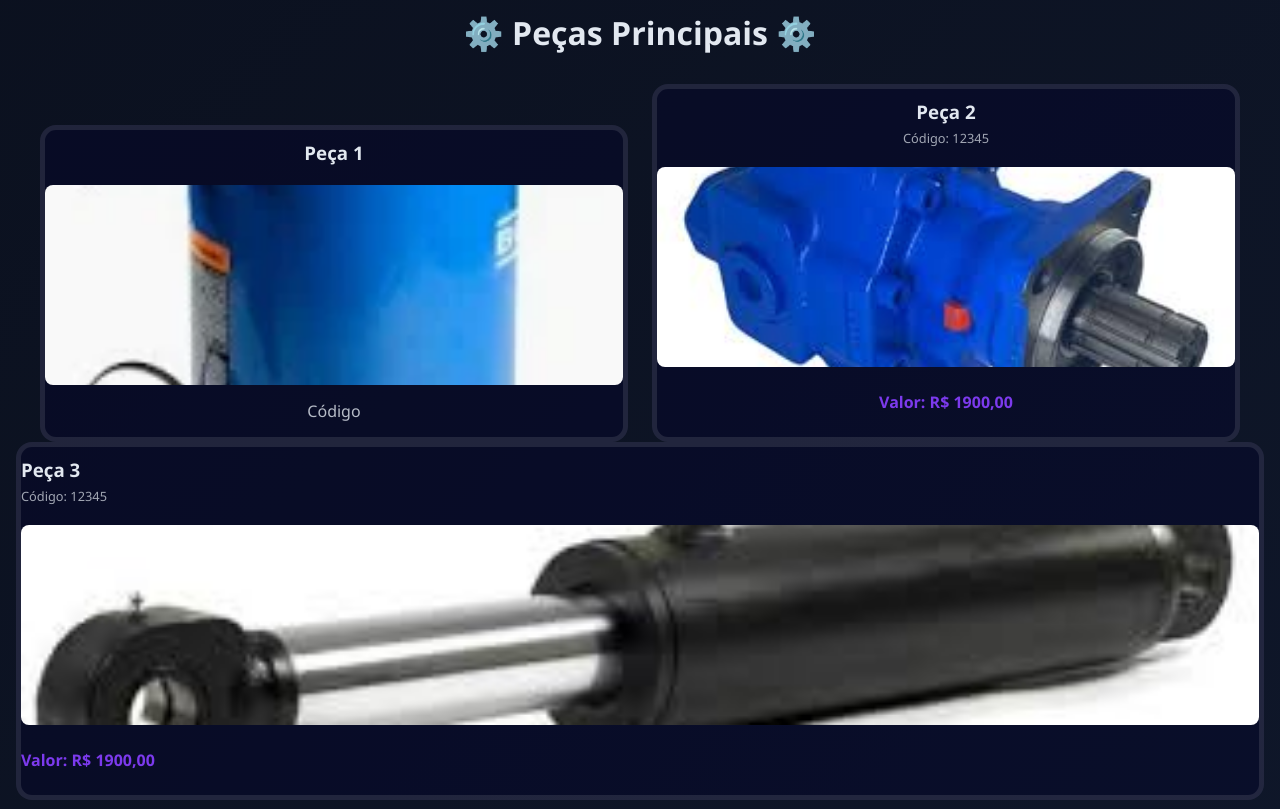
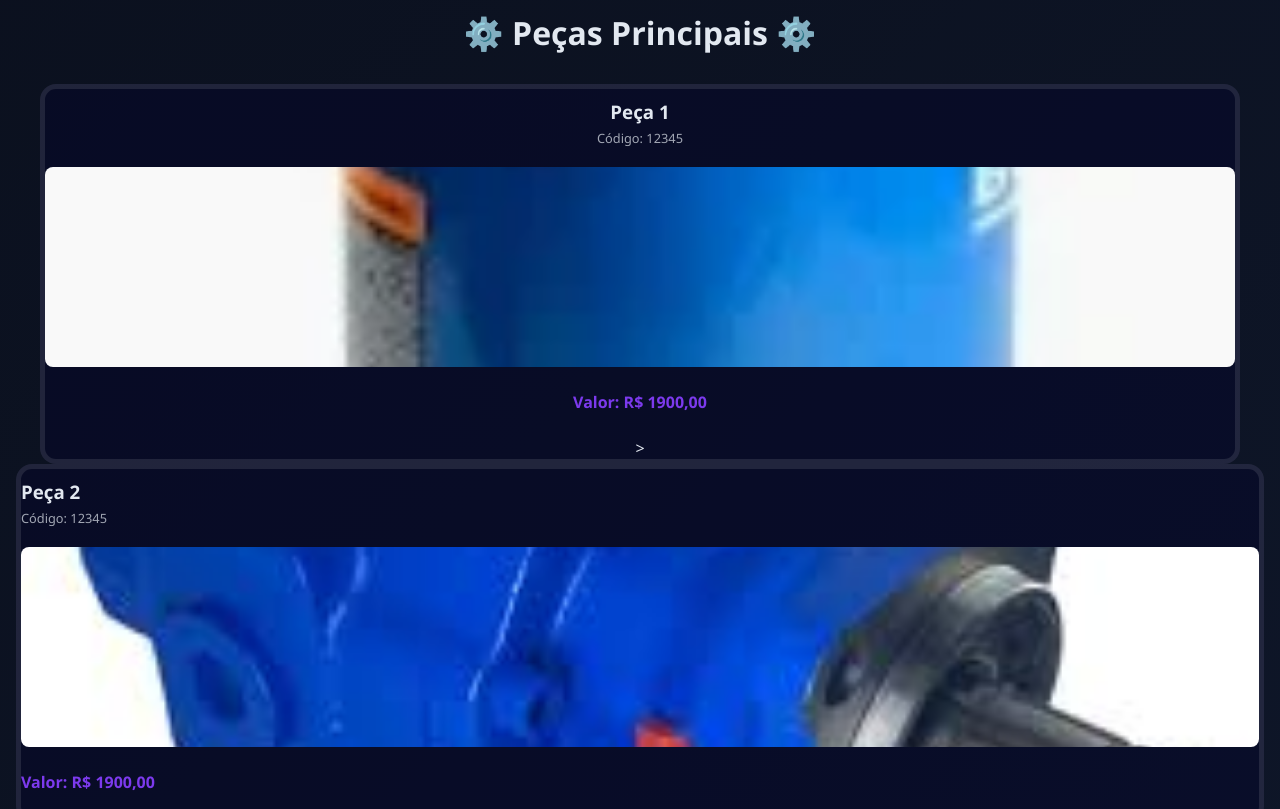
Before and after one commit to Bertunado/projeto, a plain HTML site: page omera4_prensas_fabrica2.html in a window 1280 px wide. Shown: the part 700-1509 px from the top of the page. Drawn offline with Linux system fonts and the light colour scheme.

Commit message:
Update omera4_prensas_fabrica2.html

```diff
--- a/omera4_prensas_fabrica2.html
+++ b/omera4_prensas_fabrica2.html
@@ -38,11 +38,12 @@
     <section id="Projetos" class="projetos">
         <h2 class="projetos-titulo">⚙️ Peças Principais ⚙️</h2>
         <div class="projetos-caixa">
+
             <div class="projetos-card">
                 <h3 class="info-projetos">Peça 1</h3>
+                    <p class="codigo-peça">Código: 12345</p>
                 <img src="./img/cilindro.png" alt="Foto Cilindro" class="imagem-card">
-                <div class="caixa-textos-projeto">
-                    <p class="paragrafo-projetos"> Código </p>
+                    <p class="valor-peça">Valor: R$ 1900,00</p>>
                 </div>
             </div>
 
```
